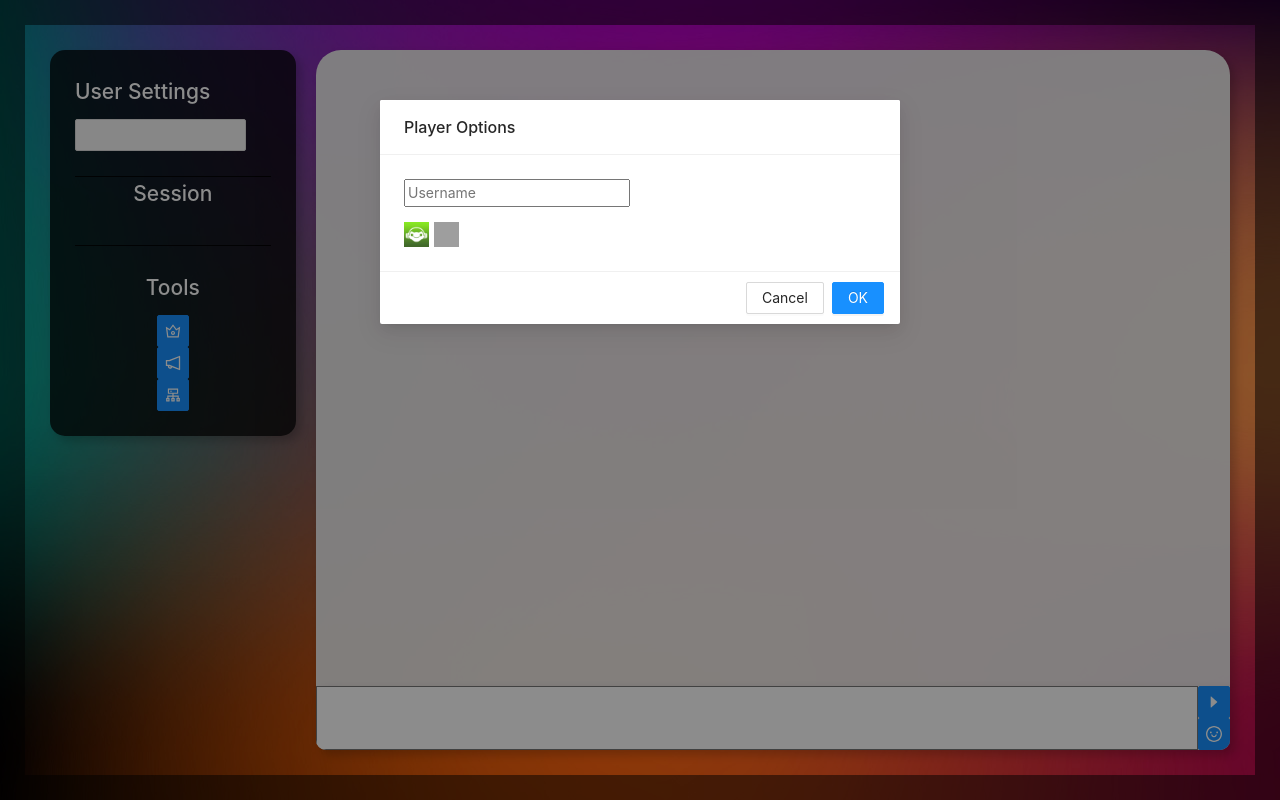
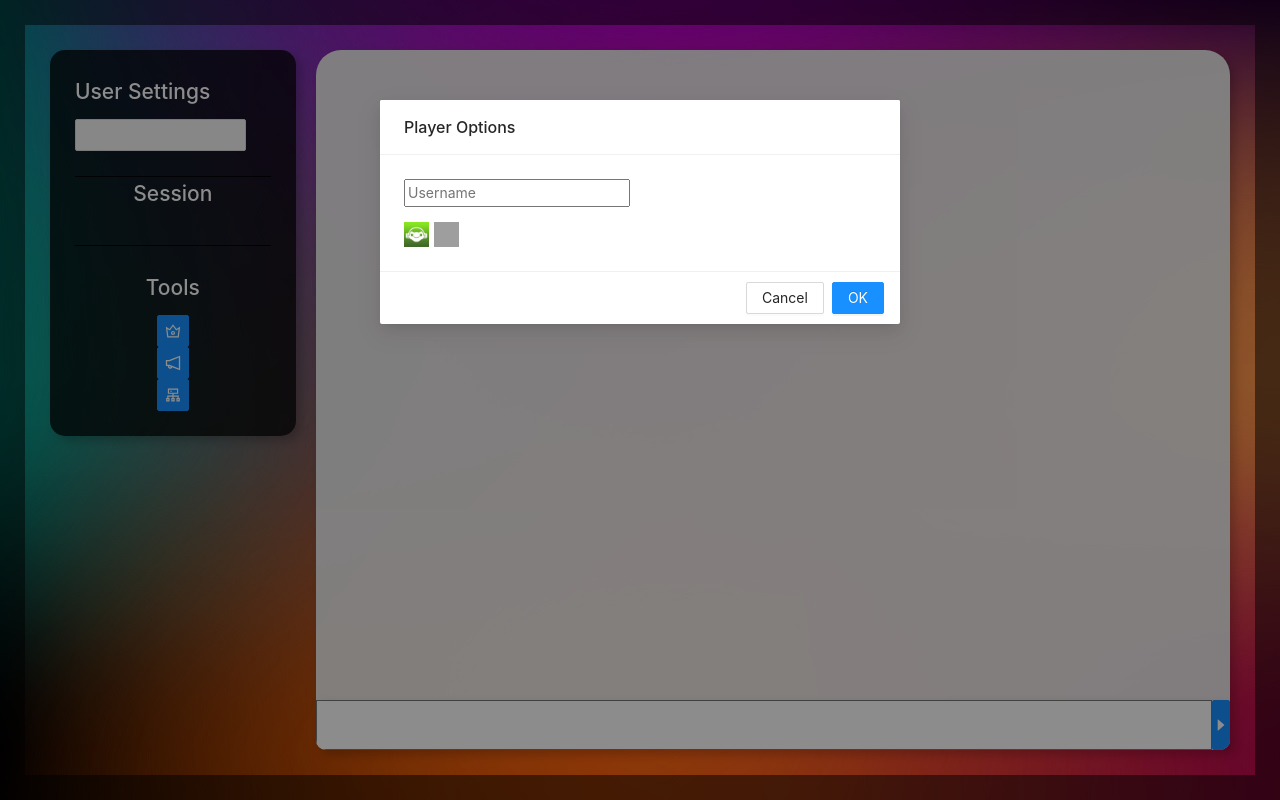
Before and after one commit to offlinedoctor/Unreal-Mail-Box, a React (Create React App) app in the folder ReactFrontend/react-mailbox/: page / in a window 1280 px wide. Built offline with nearby package versions, Linux system fonts and the light colour scheme; grey boxes are pictures that could not be loaded.

Commit message:
Emoji Picker removed - poor performance.

```diff
--- a/ReactFrontend/react-mailbox/package.json
+++ b/ReactFrontend/react-mailbox/package.json
@@ -8,7 +8,6 @@
     "@testing-library/react": "^13.1.1",
     "@testing-library/user-event": "^13.5.0",
     "antd": "^4.20.0",
-    "emoji-picker-react": "^3.5.1",
     "react": "^18.0.0",
     "react-dom": "^18.0.0",
     "react-scripts": "5.0.1",
--- a/ReactFrontend/react-mailbox/src/SubmitText.js
+++ b/ReactFrontend/react-mailbox/src/SubmitText.js
@@ -4,7 +4,6 @@ import {Button} from 'antd';
 import { Input } from 'antd';
 import { CaretRightOutlined, SmileOutlined } from '@ant-design/icons';
 import { Popover } from 'antd';
-import Picker from 'emoji-picker-react';
 
 const { TextArea } = Input;
 
@@ -91,12 +90,7 @@ class SubmitText extends React.Component
 		return(
 			<div style={{display: "flex", flexDirection: "row", boxShadow: "5px 5px 10px 0px rgba(0,0,0,0.2)"}}>
 				<textarea fullWidth rows={2} cols={2555} id="MyInputText" onKeyDown={this.keyPress} style={{resize: "none"}}/>
-				<div style={{display: "flex", flexDirection: "column"}}>
-					<Button type="primary" icon=<CaretRightOutlined/>></Button>
-					<Popover content={<Picker onEmojiClick={this.GetSelectedEmoji}/>}>
-						<Button type="primary" icon=<SmileOutlined/>></Button>
-					</Popover>
-				</div>
+				<Button style={{height: "auto"}} onClick={this.SubmitMail} type="primary" icon=<CaretRightOutlined/>></Button>
 			</div>
 		);
 	}
```
Also changed, not shown: 1 other file (tests, documents, lock files or other folders).
